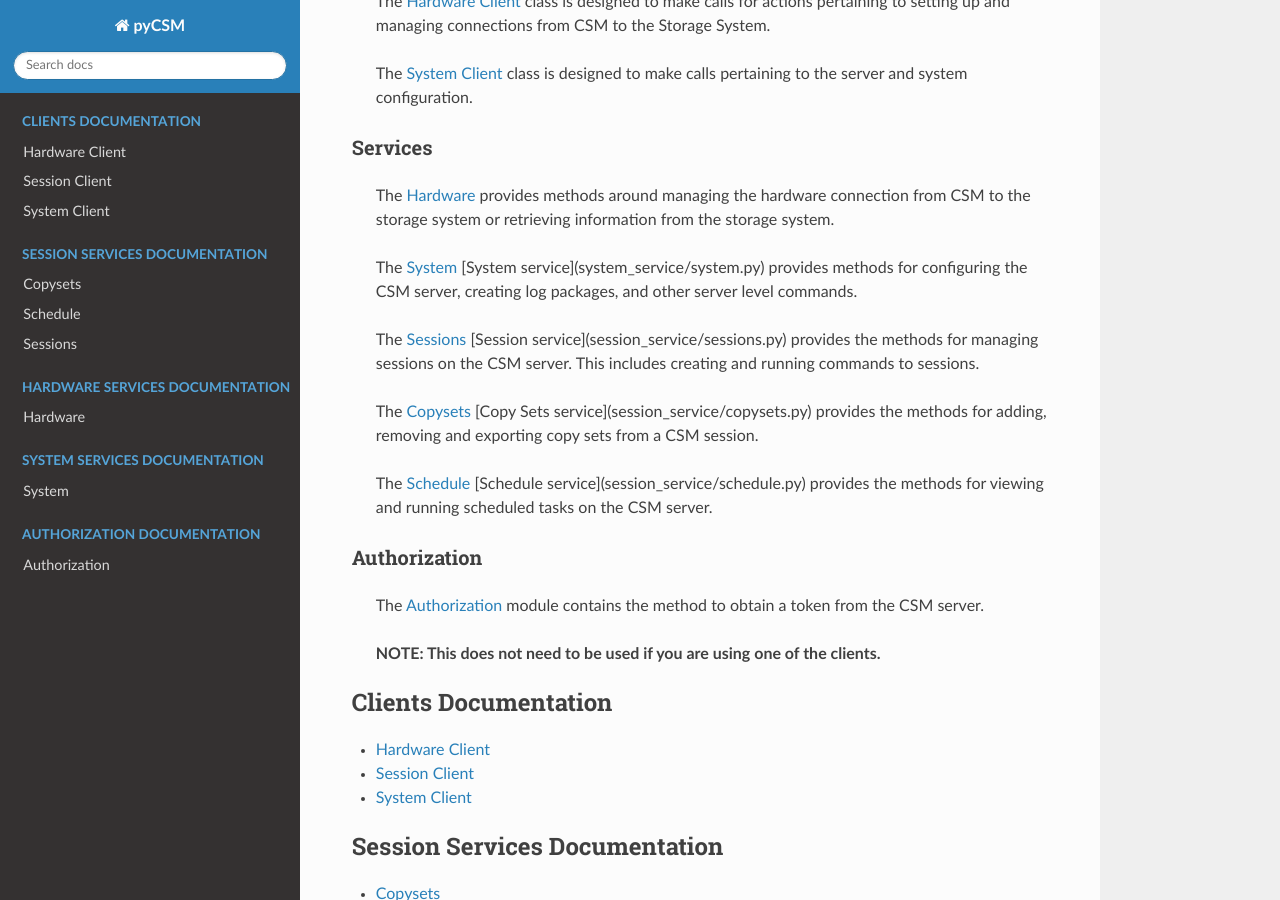
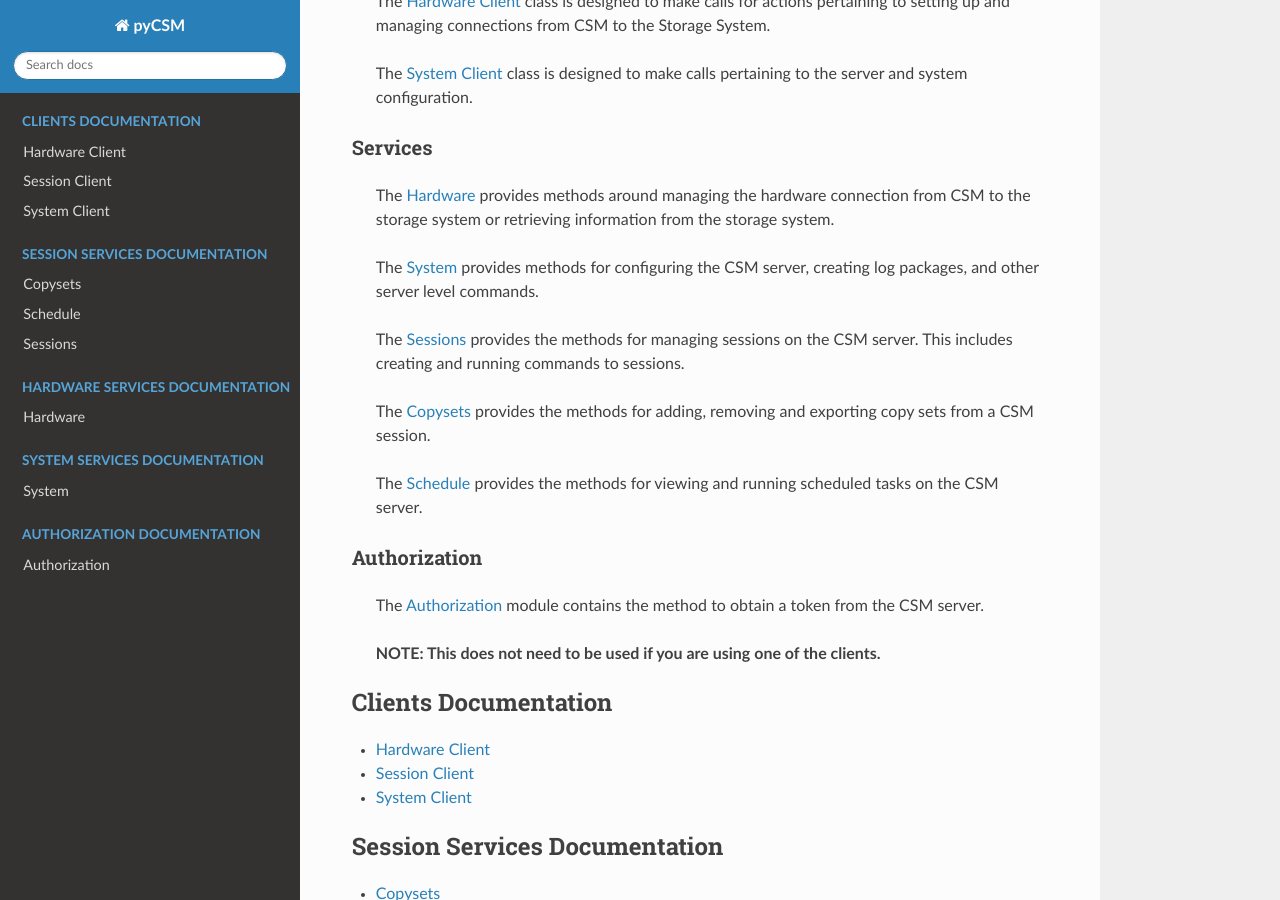
Before and after one commit to IBM/pyCSM, a Sphinx documentation site: the page built from docs/index.rst, in a window 1280 px wide and 900 px high, scrolled down 1466 px. Built offline with Sphinx 7.4.7 and the Read the Docs theme 2.0.0, drawn with Linux system fonts in a browser that asks for light colours.

Commit message:
another attempt at intro doc on index.rst

```diff
--- a/docs/index.rst
+++ b/docs/index.rst
@@ -69,16 +69,16 @@ Welcome to pyCSM's documentation!
    The :doc:`../hardware_service_docs/hardware` provides methods around managing the hardware connection from
    CSM to the storage system or retrieving information from the storage system.
 
-   The :doc:`../system_service_docs/system` [System service](system_service/system.py) provides methods for configuring the CSM server, creating log packages,
+   The :doc:`../system_service_docs/system` provides methods for configuring the CSM server, creating log packages,
    and other server level commands.
 
-   The :doc:`../session_service_docs/sessions` [Session service](session_service/sessions.py) provides the methods for managing sessions on the CSM server.  This
+   The :doc:`../session_service_docs/sessions` provides the methods for managing sessions on the CSM server.  This
    includes creating and running commands to sessions.
 
-   The :doc:`../session_service_docs/copysets` [Copy Sets service](session_service/copysets.py) provides the methods for adding, removing and exporting copy sets
+   The :doc:`../session_service_docs/copysets` provides the methods for adding, removing and exporting copy sets
    from a CSM session.
 
-   The :doc:`../session_service_docs/schedule` [Schedule service](session_service/schedule.py) provides the methods for viewing and running scheduled tasks on
+   The :doc:`../session_service_docs/schedule` provides the methods for viewing and running scheduled tasks on
    the CSM server.
 
 **Authorization**
```
